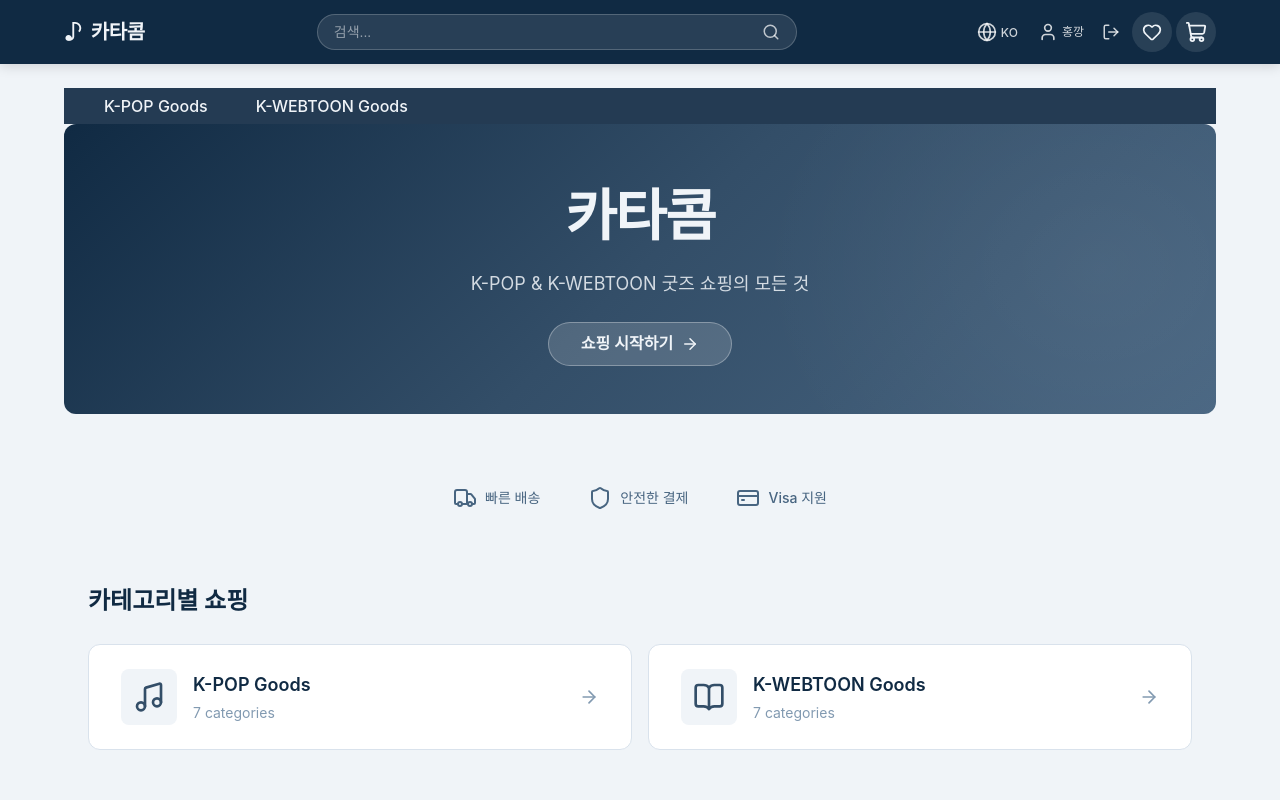
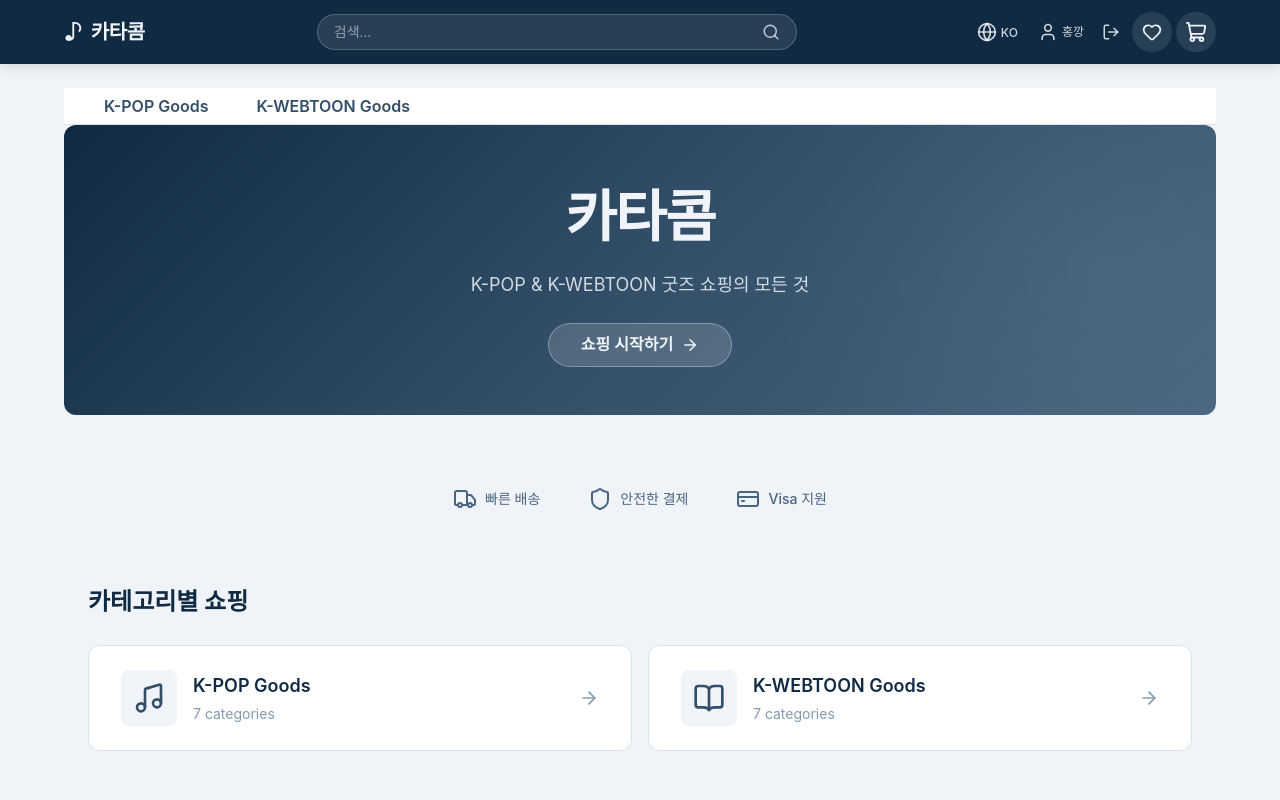
Before and after one commit to achiever-won/catacomb-kpop-shop, a React (Vite) app: page / in a window 1280 px wide. Shown: the top 800 px of the page. Built offline with nearby package versions, Linux system fonts and the light colour scheme.

Commit message:
style: category menu white bg with primary color text

```diff
--- a/src/components/common/CategoryMenu.module.css
+++ b/src/components/common/CategoryMenu.module.css
@@ -1,33 +1,36 @@
 .categoryMenu {
   display: flex;
   align-items: center;
-  background-color: var(--color-nav-bg);
+  background-color: #ffffff;
   padding: 0 var(--spacing-md);
   position: relative;
   z-index: 100;
+  border-bottom: 1px solid var(--color-border);
 }
 
 .menuItem {
   position: relative;
   padding: var(--spacing-sm) var(--spacing-lg);
-  color: var(--color-nav-text);
+  color: var(--color-primary-700);
   font-size: var(--font-size-base);
-  font-weight: 500;
+  font-weight: 600;
   cursor: pointer;
   border: none;
   background: none;
-  transition: background-color 0.15s ease;
+  transition: background-color 0.15s ease, color 0.15s ease;
   white-space: nowrap;
 }
 
 .menuItem:hover,
 .menuItem:focus-visible {
-  background-color: var(--color-nav-hover);
+  background-color: var(--color-primary-50);
+  color: var(--color-primary-900);
   outline: none;
 }
 
 .menuItemActive {
-  background-color: var(--color-nav-hover);
+  background-color: var(--color-primary-50);
+  color: var(--color-primary-900);
 }
 
 /* Touch device support */
```
